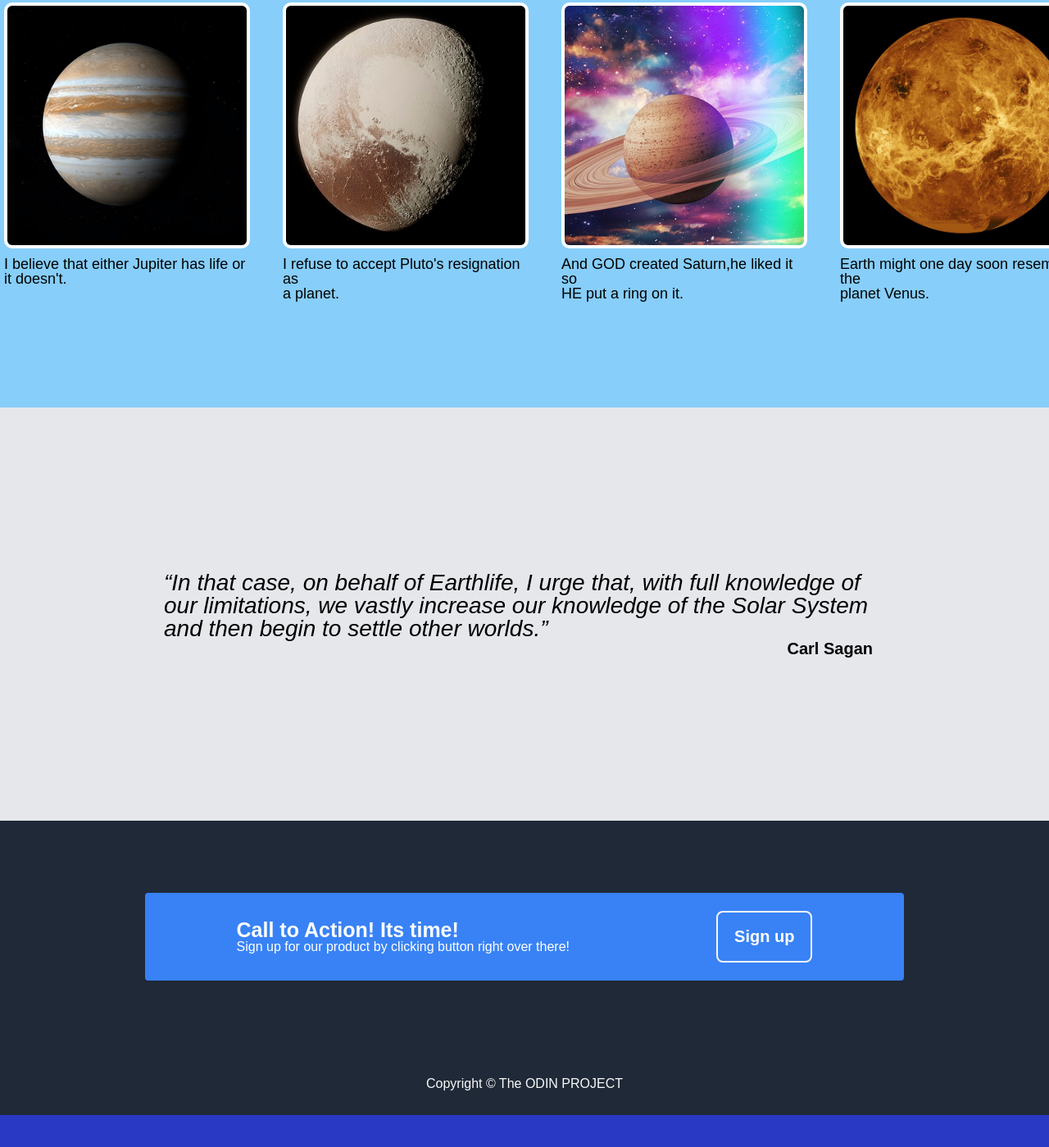
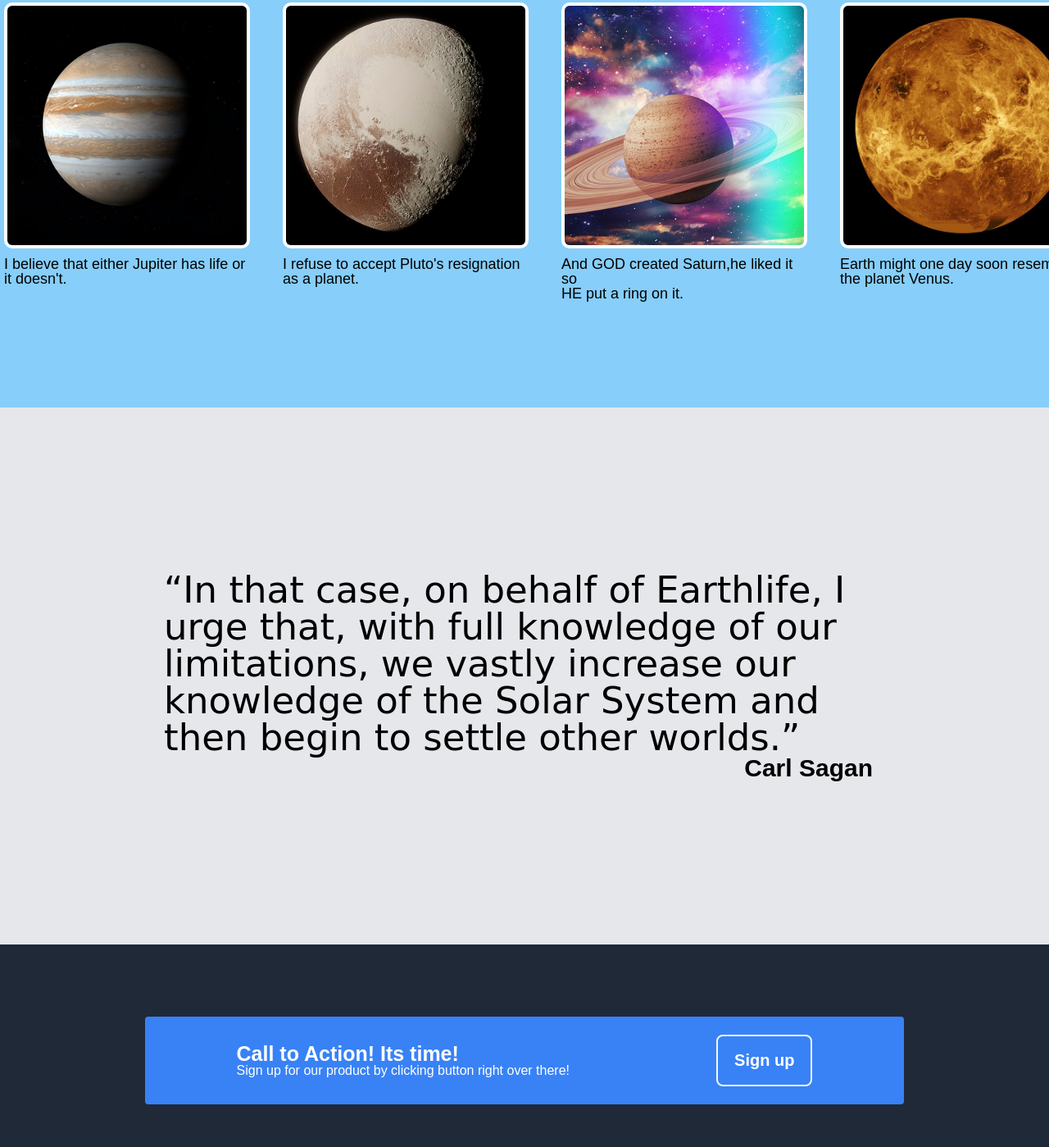
Before and after one commit to Huzaifa6290/Landing-Page-Project, a plain HTML site: page index.html in a window 1280 px wide. Shown: the part 603-2002 px from the top of the page at 82% size. Before the commit the page ends 1963 px from the top, so only its background shows below. Drawn offline with Linux system fonts and the light colour scheme; files whose address does not match are found by name.

Commit message:
final try to add logo

```diff
--- a/index.html
+++ b/index.html
@@ -10,7 +10,7 @@
 <body>
 <nav class="navbar">
     <div class="container">
-        <img class="logo" src="planet.png">
+        <img class="logo" src="lora.jpg">
         <ul class="nav">
             <li><a href="#">About</a></li>
             <li><a href="#">Shop</a></li>
@@ -36,11 +36,11 @@
  <div class="boxes">
  <div >
    <div class="square"><img class="pic" src="jupiter.jpg"></div>
-   <span>I believe that either Jupiter has life or <br/>it doesn't.<br/> </span>
+   <span>I believe that either Jupiter has life or <br/>it doesn't. </span>
 </div>
 <div>
     <div class="square"><img class="pic" src="pluto.jpg" ></div>
-    <span>I refuse to accept Pluto's resignation as <br/>a planet.<br/></span>
+    <span>I refuse to accept Pluto's resignation as a planet.<br/></span>
  </div>
  <div>
     <div class="square"><img class="pic" src="saturn.jpg"></div>
@@ -48,7 +48,7 @@
  </div>
  <div>
     <div class="square"><img class="pic" src="venus.jpg"></div>
-    <span>Earth might one day soon resemble the<br/> planet Venus.<br></span>
+    <span>Earth might one day soon resemble the planet Venus.<br></span>
  </div>
 </div>
 </section>
--- a/stylesheet.css
+++ b/stylesheet.css
@@ -46,6 +46,7 @@ li {   font-size: 20px;}
                 width: 100px;
                 height: 100px;
                 background: #555;
+                border-radius: 130px;
               }
 .navbar .container {  display: flex;
                 justify-content: space-between;
@@ -131,14 +132,15 @@ li {   font-size: 20px;}
 .section3rd { background-color: #E5E7EB;
                padding: 200px;
                display: flex;
-               flex-direction: column;}
+               flex-direction: column;
+               }
 
-.carl  {  font-size: 28px;
-          font-style: italic;
+.carl  {  font-size: 45px;
+          font-family: cursive;
           color: black; }
 
 .sagan {    color: black;
-   font-size: 20px;
+   font-size: 30px;
  font-weight: bold;
  align-self: flex-end;
  margin-right: 15px;}
```
Also changed, not shown: lora.jpg (added).
